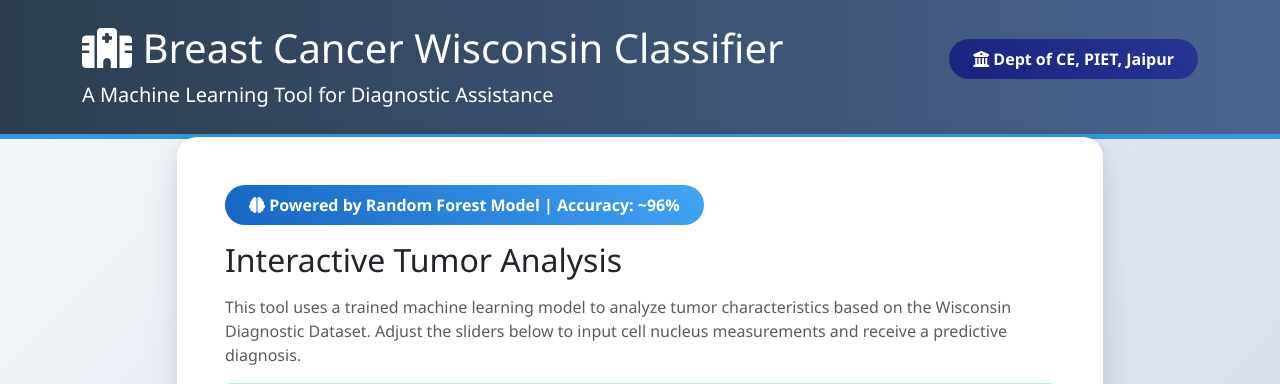
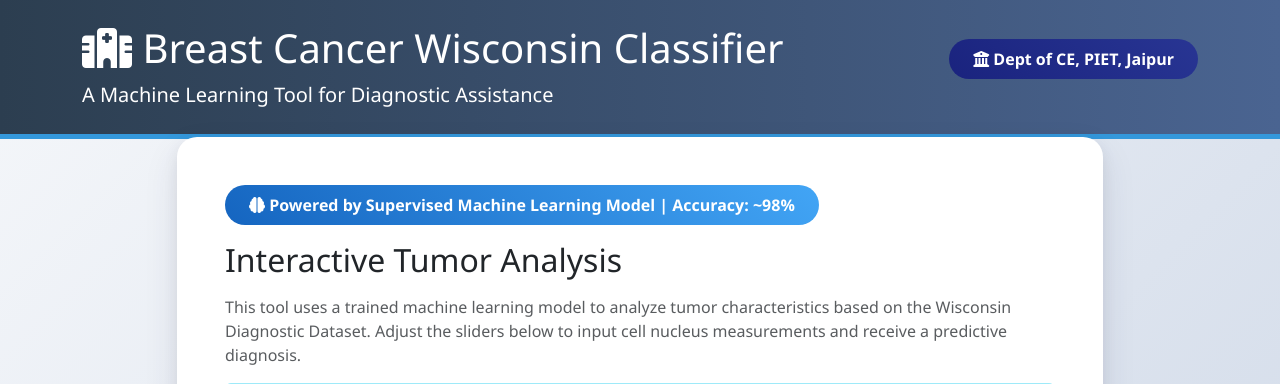
Before and after one commit to Varsha-project/breast-cancer-classifier, a Flask app: page / in a window 1280 px wide. Shown: the top 384 px of the page. Run offline with Flask 3, Linux system fonts and the light colour scheme.

Commit message:
Update index.html

```diff
--- a/templates/index.html
+++ b/templates/index.html
@@ -106,7 +106,7 @@
                         <div class="row mb-5">
                             <div class="col-12">
                                 <div class="model-badge">
-                                    <i class="fas fa-brain"></i> Powered by Random Forest Model | Accuracy: ~96%
+                                    <i class="fas fa-brain"></i> Powered by Supervised Machine Learning Model | Accuracy: ~98%
                                 </div>
                                 <h2 class="mb-3">Interactive Tumor Analysis</h2>
                                 <p class="text-muted">
@@ -194,7 +194,7 @@
                                                     <div class="col-md-6">
                                                         <h6>Model Performance</h6>
                                                         <ul>
-                                                            <li><strong>Algorithm:</strong> Random Forest Classifier</li>
+                                                            <li><strong>Algorithm:</strong> Logistic Regression Classifier</li>
                                                             <li><strong>Accuracy:</strong> 96.49% (Test Set)</li>
                                                             <li><strong>Recall (Sensitivity):</strong> 98.25%</li>
                                                             <li><strong>Precision:</strong> 96.55%</li>
```
